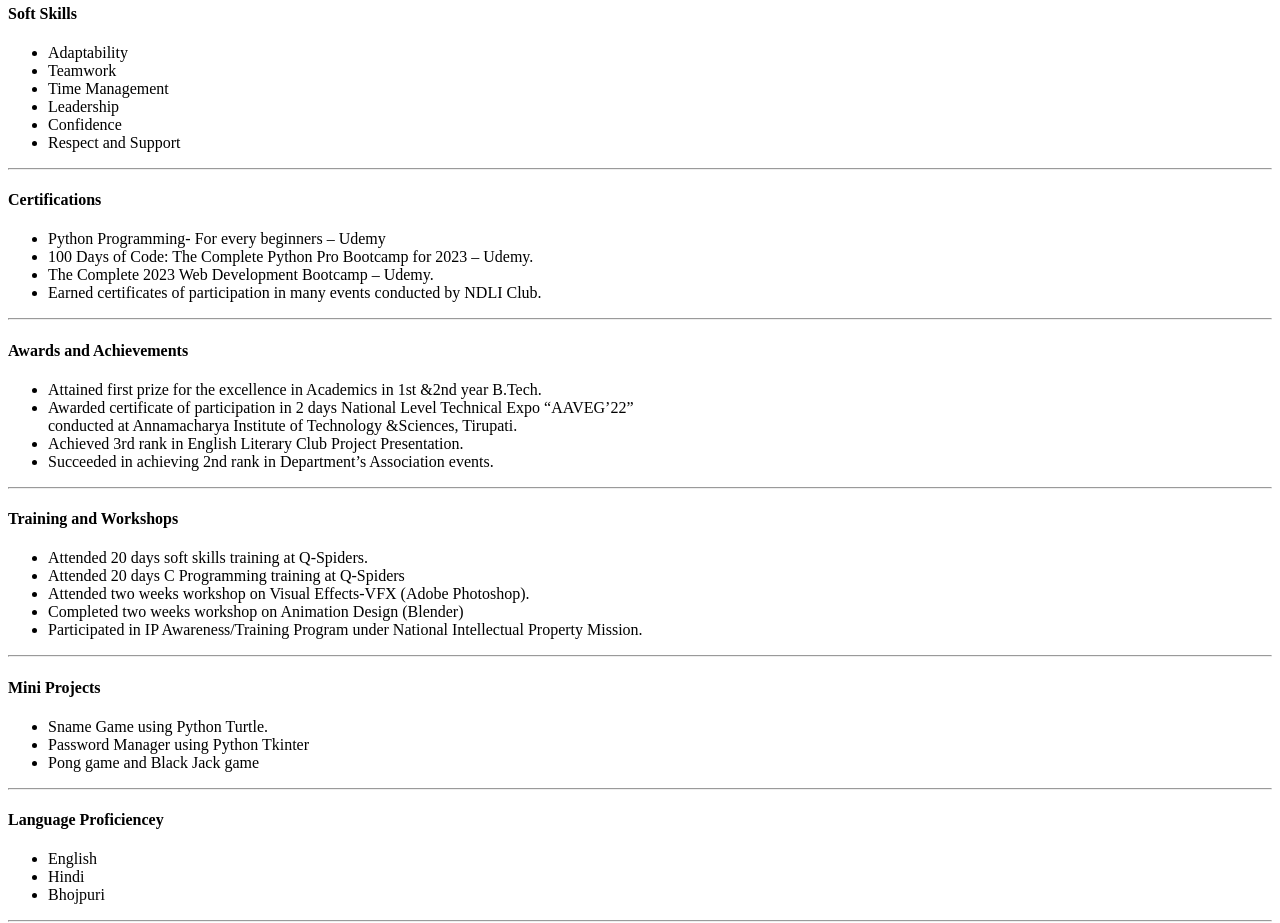
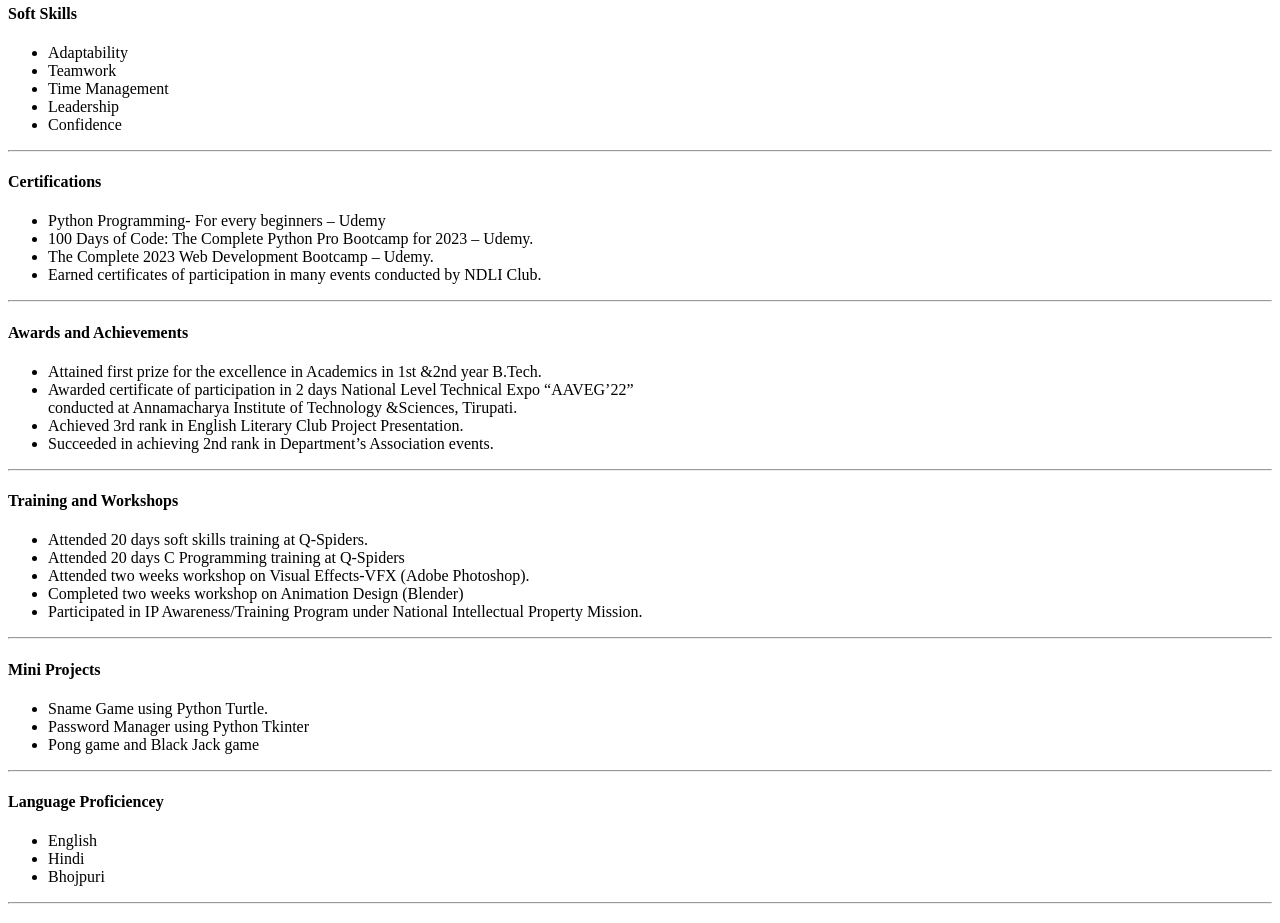
Before and after one commit to Raj91027/my-resume, a plain HTML site: page index.html in a window 1280 px wide. Shown: the part 1020-1943 px from the top of the page. Drawn offline with Linux system fonts and the light colour scheme.

Commit message:
Update index.html

```diff
--- a/index.html
+++ b/index.html
@@ -52,7 +52,6 @@
         <li>Time Management</li>
         <li>Leadership</li>
         <li>Confidence</li>
-        <li>Respect and Support</li>
     </ul>
     <hr />
     <h4>Certifications</h4>
```
